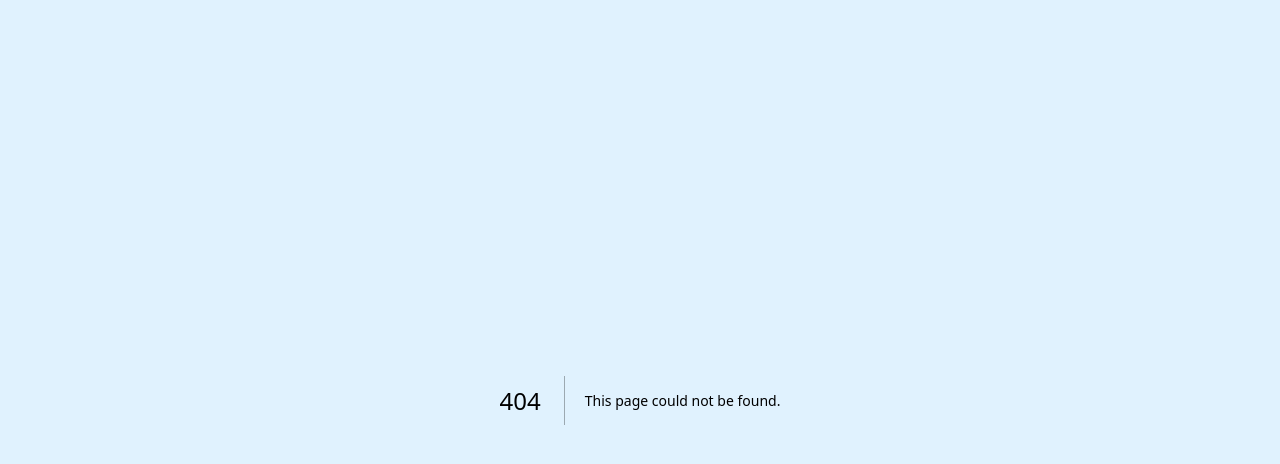
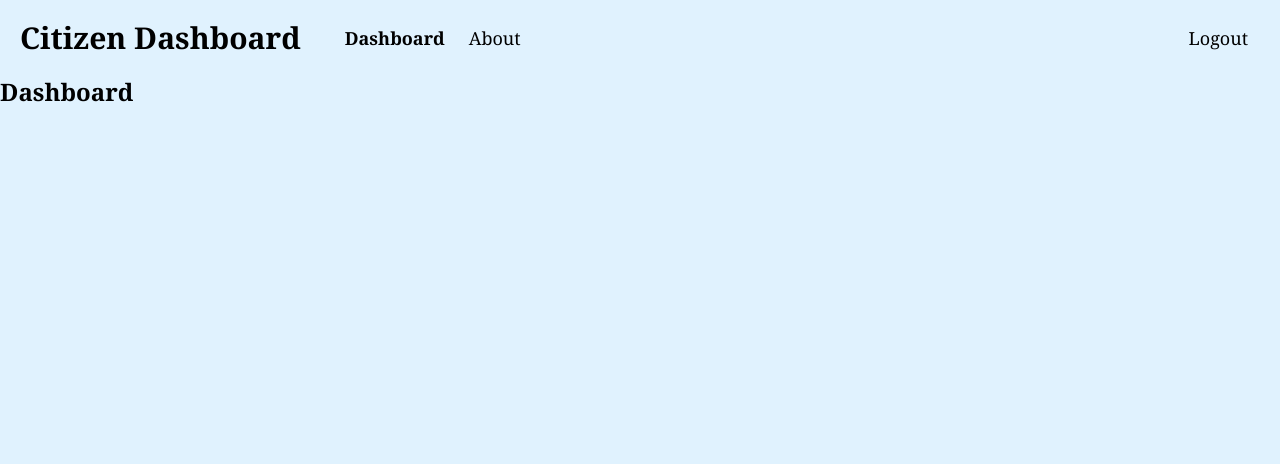
Before and after one commit to Jacob8765/citizen-dashboard, a Next.js app: page /dashboard in a window 1280 px wide. Before the commit this address had no page. Shown: the top 464 px of the page. Built offline with nearby package versions, Linux system fonts and the light colour scheme.

Commit message:
add navbar

```diff
--- /dev/null
+++ b/src/app/components/Navbar.tsx
@@ -0,0 +1,41 @@
+"use client";
+import { usePathname } from "next/navigation";
+import Link from "next/link";
+
+export default function Navbar() {
+  const pathname = usePathname();
+
+  return (
+    <nav className="flex flex-row items-center p-5">
+      <h1 className="font-serif text-3xl font-bold">Citizen Dashboard</h1>
+
+      <div className="ml-8 flex-grow">
+        <Link
+          href="/dashboard"
+          className={`mx-3 font-serif text-lg ${
+            pathname === "/dashboard" ? "font-bold" : ""
+          }`}
+        >
+          Dashboard
+        </Link>
+        <Link
+          href="/about"
+          className={`mx-3 font-serif text-lg ${
+            pathname === "/about" ? "font-bold" : ""
+          }`}
+        >
+          About
+        </Link>
+      </div>
+
+      <Link
+        href="/auth/logout"
+        className={`mx-3 font-serif text-lg ${
+          pathname === "/auth/login" ? "font-bold" : ""
+        }`}
+      >
+        Logout
+      </Link>
+    </nav>
+  );
+}
--- /dev/null
+++ b/src/app/dashboard/layout.tsx
@@ -0,0 +1,14 @@
+import Navbar from "../components/Navbar";
+
+export default function DashboardLayout({
+  children,
+}: {
+  children: React.ReactNode;
+}) {
+  return (
+    <section className="flex min-h-screen flex-col">
+      <Navbar />
+      <main className="flex-1">{children}</main>
+    </section>
+  );
+}
--- /dev/null
+++ b/src/app/dashboard/page.tsx
@@ -0,0 +1,3 @@
+export default function Dashboard() {
+  return <h1 className="font-serif text-2xl font-bold">Dashboard</h1>;
+}
```
